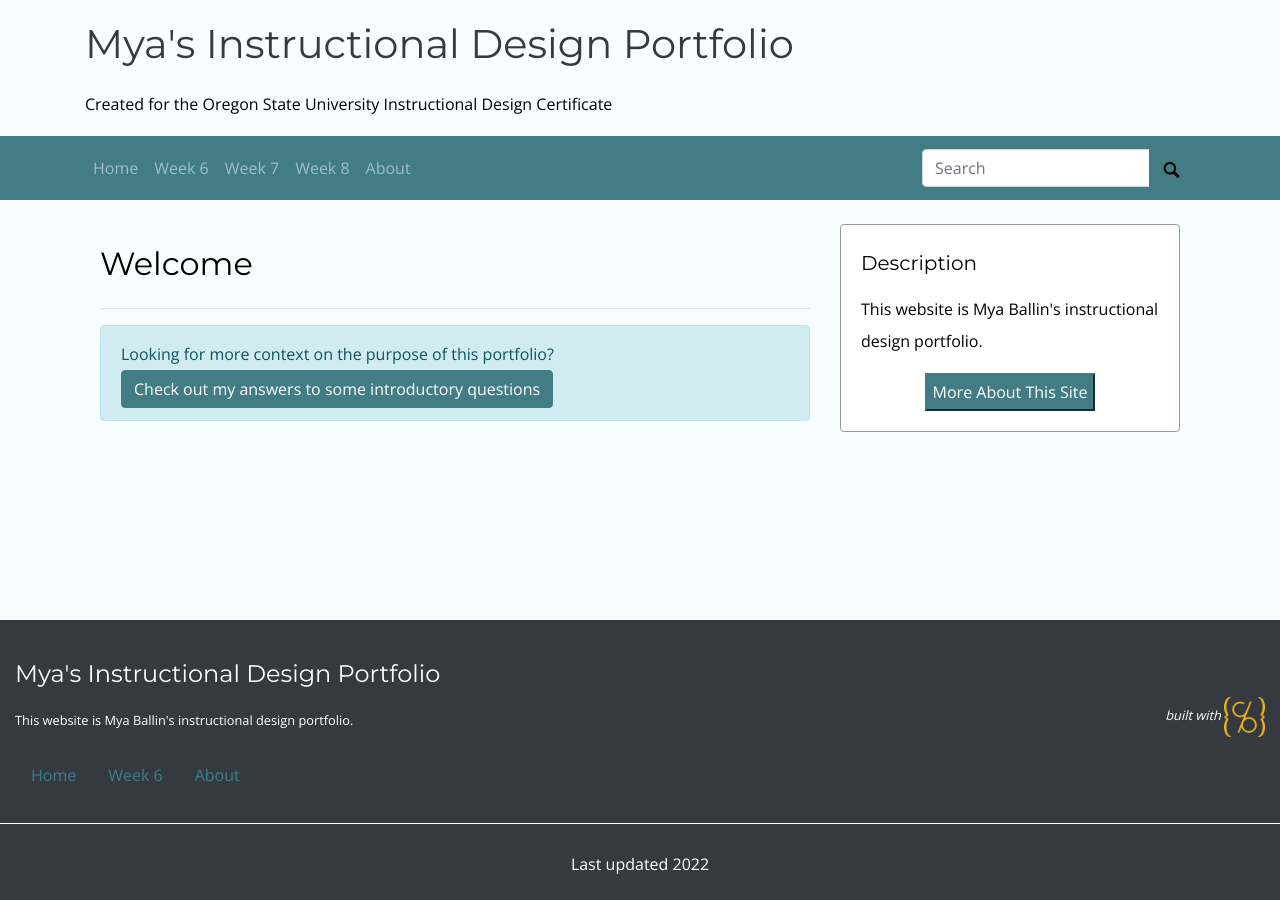
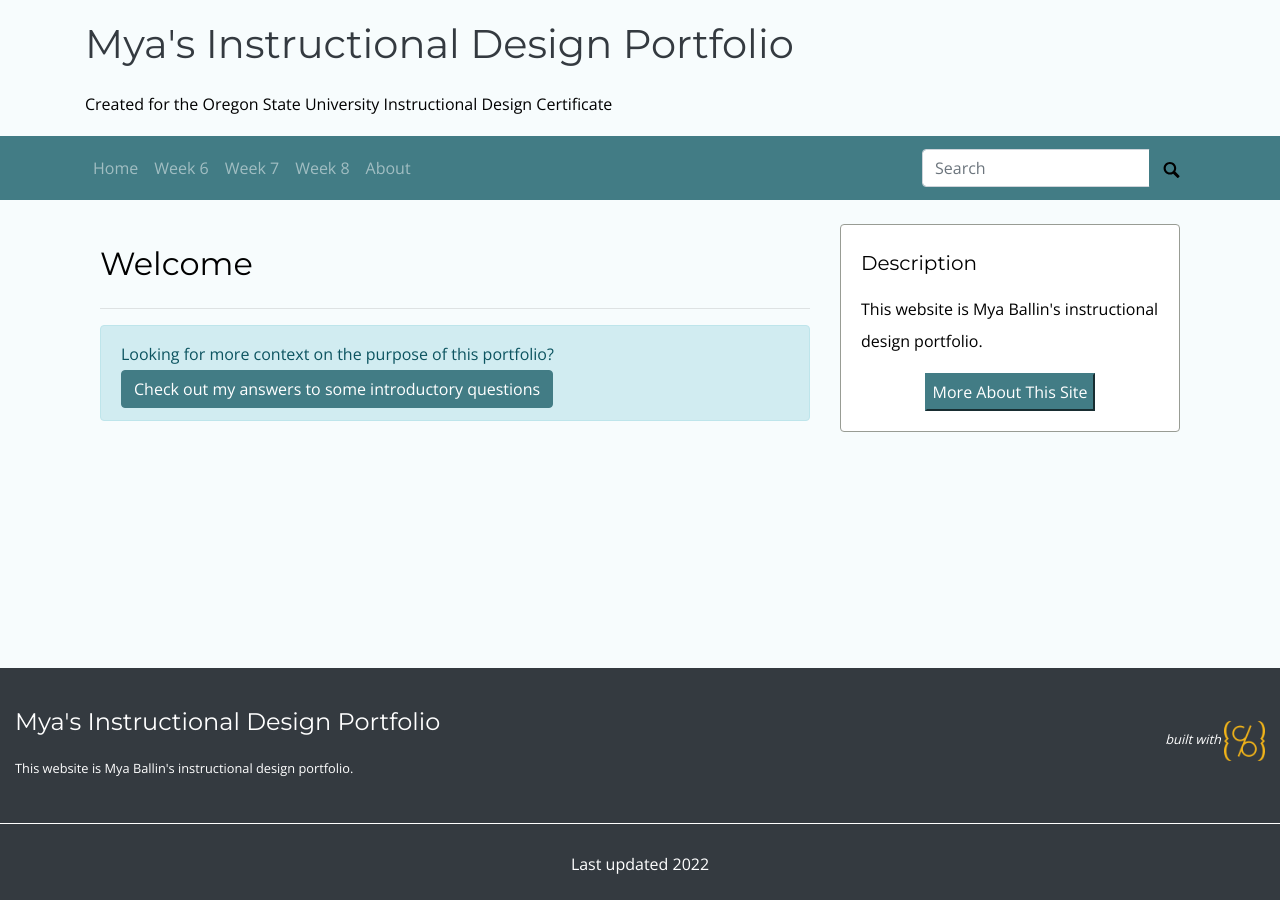
Before and after one commit to mxballin/instructional-design, a Jekyll site: the page built from index.md, in a window 1280 px wide. Built offline with Jekyll 4.4.1, drawn with Linux system fonts in a browser that asks for light colours; some web fonts are replaced.

Commit message:
Update footer.html

```diff
--- a/_includes/footer.html
+++ b/_includes/footer.html
@@ -6,22 +6,6 @@
 
             <h4><a href="{{ '/' | relative_url }}" class="text-white font-weight-normal">{{ site.title }}</a></h4>
             <p class="text-white"><small>{{ site.description }}</small></p>
-            <nav>
-                <ul class="nav nav-pills nav-dark">
-                    {%- assign navItems = site.data.config-nav | where_exp: 'item', 'item.dropdown_parent == nil' -%}
-                    {% for nav in navItems %}
-                    <li class="nav-item">
-                    {% if nav.stub %}
-                        <a class="nav-link text-light{% if page.url == nav.stub %} active{% endif %}" href="{{ nav.stub | relative_url }}">{{ nav.display_name }}</a>
-                    {%- else -%}
-                    {% assign childStub = site.data.config-nav | where_exp: 'item', 'item.dropdown_parent == nav.display_name' | first %}
-                        <a class="nav-link text-light{% if page.url == childStub.stub %} active{% endif %}" href="{{ childStub.stub | relative_url }}">{{ nav.display_name }}</a>
-                    {% endif %}
-                    </li>
-                    {%- endfor -%}
-                </ul>
-            </nav>
-
         </div>
 
         <div class="col-md-4 mt-2 text-right">
```
